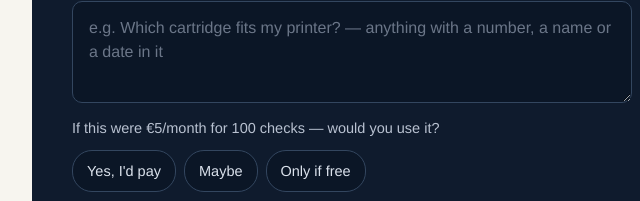
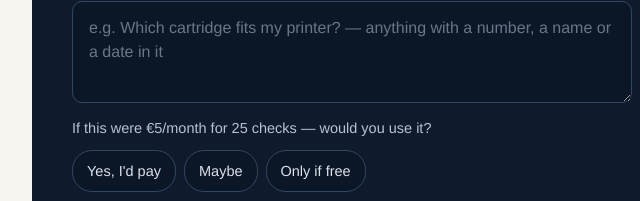
Before and after one commit to conzesao/skeptr, a website: page index.html in a window 1280 px wide. Shown: the part 1968-2169 px from the top of the page, 172-812 px from the left. Drawn offline with Linux system fonts and the light colour scheme.

Commit message:
Update pricing option from 100 to 25 checks

```diff
--- a/index.html
+++ b/index.html
@@ -257,7 +257,7 @@
           placeholder="e.g. Which cartridge fits my printer? — anything with a number, a name or a date in it"></textarea>
 
         <fieldset class="paychoice">
-          <legend>If this were €5/month for 100 checks — would you use it?</legend>
+          <legend>If this were €5/month for 25 checks — would you use it?</legend>
           <div class="segs">
             <label><input type="radio" name="pay" value="yes"><span>Yes, I'd pay</span></label>
             <label><input type="radio" name="pay" value="maybe"><span>Maybe</span></label>
```
